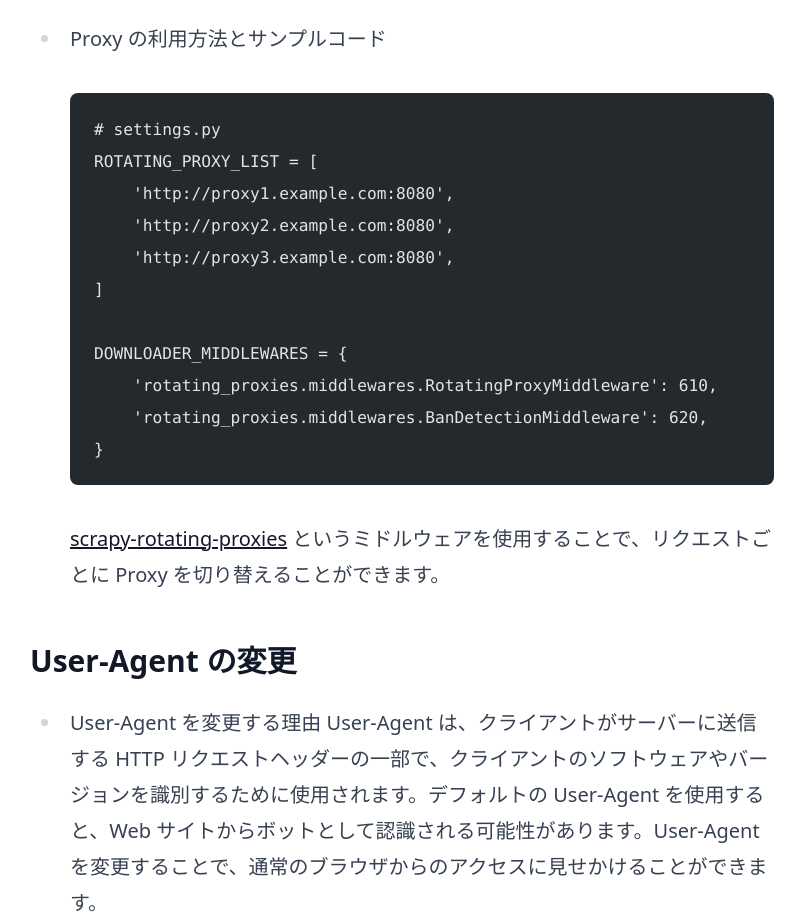
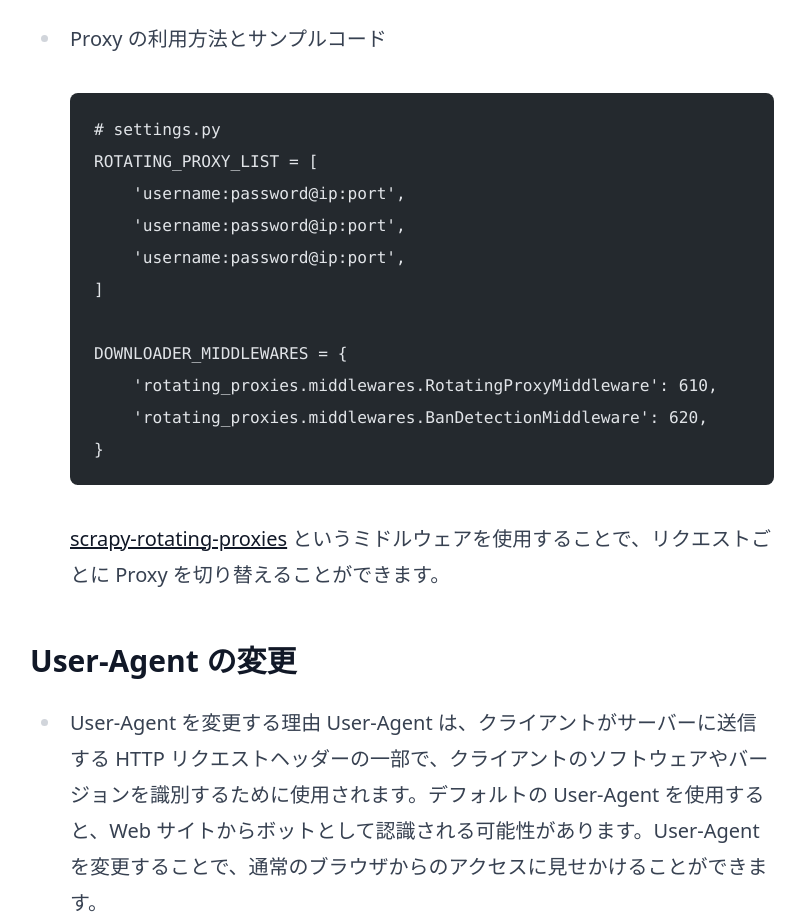
Before and after one commit to joe41203/code-kitchen, an Astro site: page /articles/practical-web-crawling-techniques in a window 1280 px wide. Shown: the part 8696-9620 px from the top of the page, without its empty margins (178-983 px from the left). Built offline with nearby package versions, Linux system fonts and the light colour scheme; Astro itself is replaced by a stand-in of ours; some packages are replaced by stand-ins of ours; code samples lack their colours.

Commit message:
Update proxy settings and add note on User-Agent adjustments

````diff
--- a/src/content/articles/practical-web-crawling-techniques/index.mdx
+++ b/src/content/articles/practical-web-crawling-techniques/index.mdx
@@ -235,9 +235,9 @@ Web クローリングを行う際、一定の制限を超えてアクセスす
   ```python
   # settings.py
   ROTATING_PROXY_LIST = [
-      'http://proxy1.example.com:8080',
-      'http://proxy2.example.com:8080',
-      'http://proxy3.example.com:8080',
+      'username:password@ip:port',
+      'username:password@ip:port',
+      'username:password@ip:port',
   ]
 
   DOWNLOADER_MIDDLEWARES = {
@@ -269,6 +269,8 @@ Web クローリングを行う際、一定の制限を超えてアクセスす
   ```
 
   settings.py で User-Agent を設定するか、ミドルウェアでリクエストごとに User-Agent を変更することができます。
+
+  また、[scrapy-fake-useragent](https://github.com/alecxe/scrapy-fake-useragent)を利用するとランダムなUser-Agentでリクエストを送ることができます。
 
 ### リクエストの間隔調整
 
````
